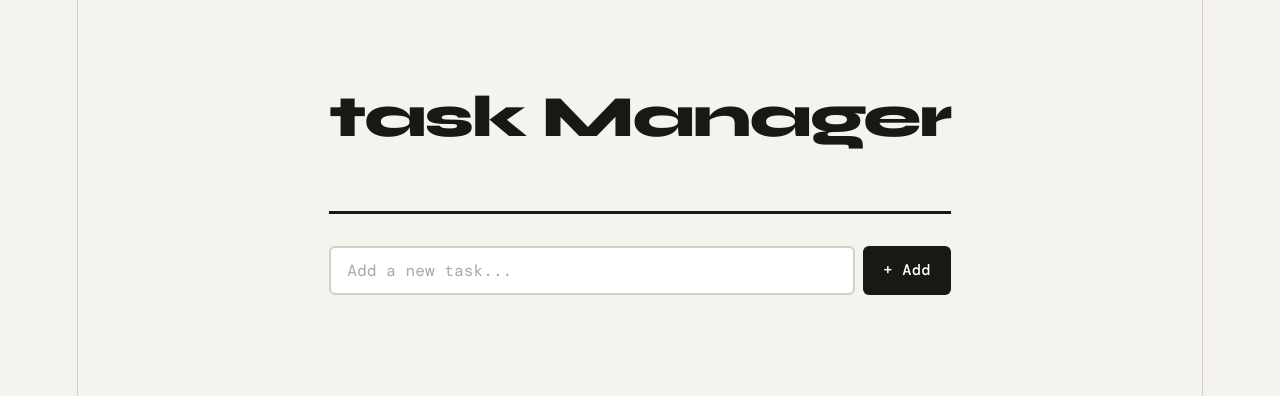
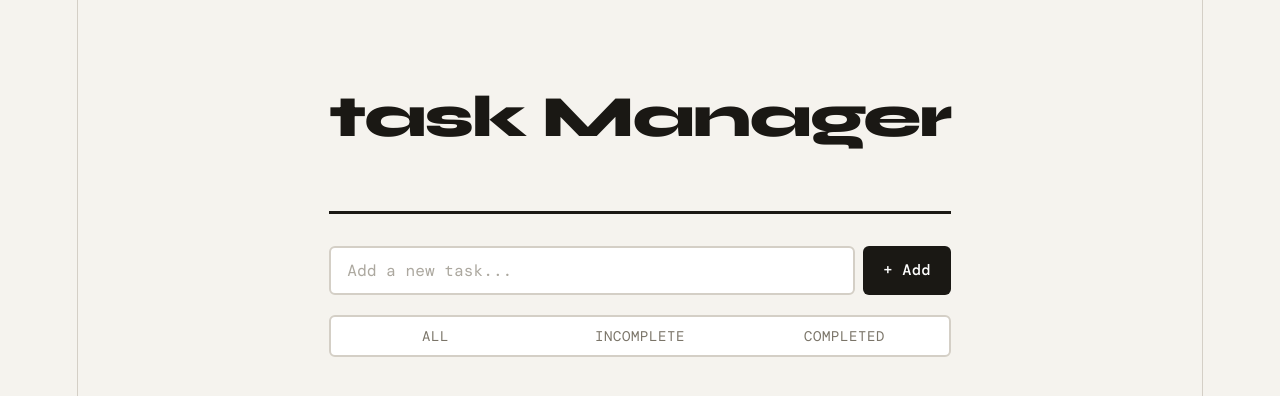
Before and after one commit to VIJAY7488/global-trend-assignment, a React app in the folder frontend/: page / in a window 1280 px wide. Shown: the top 396 px of the page. Built offline with nearby package versions, Linux system fonts and the light colour scheme; the HTML template or start-up script is replaced by a standard one.

Commit message:
feat: add FilterBar component

```diff
--- a/frontend/src/App.jsx
+++ b/frontend/src/App.jsx
@@ -1,5 +1,6 @@
 import AddTaskForm from "./components/AddTaskForm";
 import "./App.css"
+import FilterBar from "./components/FilterBar";
 
 
 export default function App() {
@@ -11,6 +12,10 @@ export default function App() {
 
       <main className="app__main">
         <AddTaskForm />
+
+        <div className="app__controls">
+          <FilterBar />
+        </div>
       </main>
     </div>
   )
--- /dev/null
+++ b/frontend/src/components/FilterBar.jsx
@@ -0,0 +1,24 @@
+const FILTERS = [
+    { value: "all", label: "All" },
+    { value: "incomplete", label: "Incomplete" },
+    { value: "completed", label: "Completed" },
+];
+
+export default function FilterBar({ active, onChange, counts }){
+    return (
+        <nav className="filter-bar" aria-label="Filter tasks">
+            {FILTERS.map(({value, label}) => (
+                <button
+                    key={value}
+                    className={`filter-bar__btn${active === value ? "filter-bar__btn--active" : ""}`}
+                    onClick={() => onChange(value)}
+                    aria-current={active === value ? "true" : undefined}>
+                    {label}
+                    {counts && counts[value] !== undefined && (
+                        <span>{counts[value]}</span>
+                    )}
+                </button>
+            ))}
+        </nav>
+    )
+}
```
